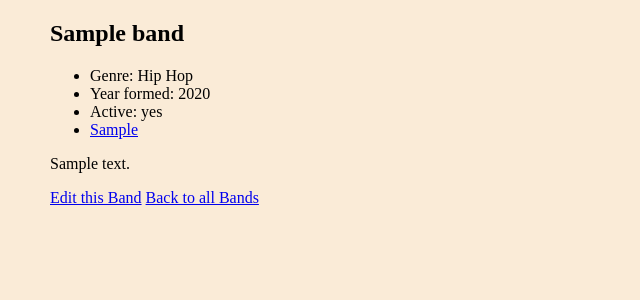
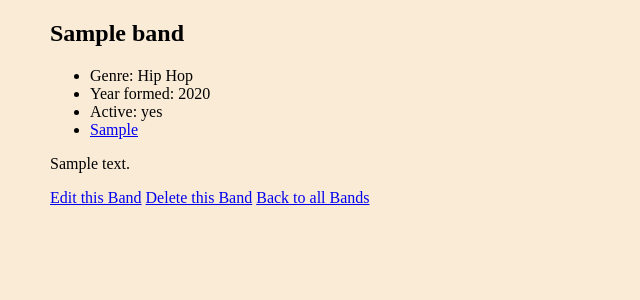
Before and after one commit to balazshetenyi/django-web-app, a Django app: page /bands/1/ in a window 1280 px wide. Shown: the part 68-368 px from the top of the page, without its empty margins (0-640 px from the left). Run offline with Django 4.2, Linux system fonts and the light colour scheme; tables that the repository leaves empty hold one stand-in row (values such as "Sample post").

Commit message:
added delete functionality

```diff
--- a/merchex/listings/templates/listings/band_detail.html
+++ b/merchex/listings/templates/listings/band_detail.html
@@ -15,6 +15,8 @@
 
 <a href="{% url 'band-update' band.id %}">Edit this Band</a>
 
+<a href="{% url 'band-delete' band.id %}">Delete this Band</a>
+
 <a href="{% url 'band-list' %}">Back to all Bands</a>
 
 {% endblock %}
--- a/merchex/listings/templates/listings/listings.html
+++ b/merchex/listings/templates/listings/listings.html
@@ -6,7 +6,8 @@
   {% for listing in listings %}
   <li>
     <a href="{% url 'band-detail' listing.band.id %}">{{ listing.title }}</a>
-    - <a href="{% url 'listing-update' listing.id %}">[edit]</a>
+    - <a href="{% url 'listing-update' listing.id %}">[edit]</a> -
+    <a href="{% url 'listing-delete' listing.id %}">[delete]</a>
   </li>
   {% endfor %}
 </ul>
--- a/merchex/listings/views.py
+++ b/merchex/listings/views.py
@@ -55,6 +55,17 @@ def band_update(request, id):
     return render(request, 'listings/band_update.html', {'form': form})
 
 
+def band_delete(request, id):
+    band = Band.objects.get(id=id)
+
+    if request.method == 'POST':
+        band.delete()
+        return redirect("band-list")
+
+    print("here")
+    return render(request, 'listings/band_delete.html', {'band': band})
+
+
 def listings(request):
     listings = Listing.objects.all()
     context = {
@@ -93,6 +104,16 @@ def listing_update(request, id):
     return render(request, 'listings/listing_update.html', {'form': form})
 
 
+def listing_delete(request, id):
+    listing = Listing.objects.get(id=id)
+
+    if request.method == 'POST':
+        listing.delete()
+        return redirect("listings")
+
+    return render(request, 'listings/listing_delete.html', {'listing': listing})
+
+
 def contact(request):
     print('The request method is:', request.method)
     print('The POST data is:', request.POST)
--- a/merchex/merchex/urls.py
+++ b/merchex/merchex/urls.py
@@ -23,9 +23,11 @@ urlpatterns = [
     path("bands/", views.band_list, name="band-list"),
     path("bands/<int:id>/", views.band_detail, name="band-detail"),
     path("bands/<int:id>/change/", views.band_update, name="band-update"),
+    path("bands/<int:id>/delete/", views.band_delete, name="band-delete"),
     path("bands/add/", views.band_create, name="band-create"),
     path("listings/", views.listings, name="listings"),
     path("listings/<int:id>/change", views.listing_update, name="listing-update"),
+    path("listings/<int:id>/delete", views.listing_delete, name="listing-delete"),
     path("listings/add/", views.listing_create, name="listing-create"),
     path("contact-us/", views.contact, name="contact"),
     path("email-sent/", views.email_sent, name="email-sent"),
```
Also changed, not shown: merchex/listings/templates/listings/band_delete.html (added, +12 -0 lines), merchex/listings/templates/listings/listing_delete.html (added, +12 -0 lines).
